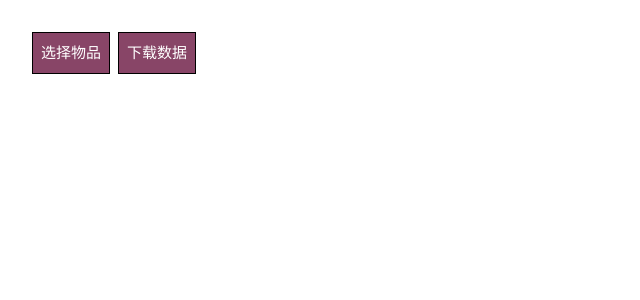
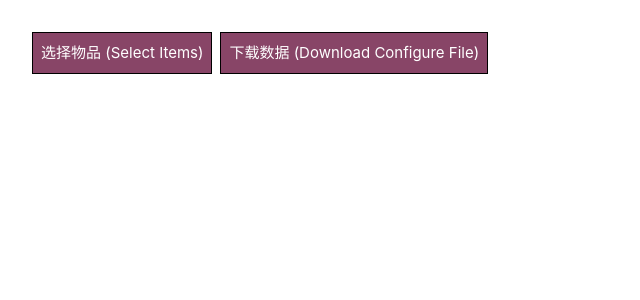
Before and after one commit to ttdly/spacestore-config-editor, a Vue app: page / in a window 1280 px wide. Shown: the top 300 px of the page, without its empty margins (0-640 px from the left). Built offline with nearby package versions, Linux system fonts and the light colour scheme.

Commit message:
Add English Translation for Two Buttons

```diff
--- a/src/views/HomeView.vue
+++ b/src/views/HomeView.vue
@@ -25,8 +25,8 @@ const downLoadJson = function () {
 
 <template>
   <div class="action">
-    <div class="primary-button" @click="() => { entitySelectWindowShow = true }">选择物品</div>
-    <div class="primary-button" @click="downLoadJson">下载数据</div>
+    <div class="primary-button" @click="() => { entitySelectWindowShow = true }">选择物品 (Select Items)</div>
+    <div class="primary-button" @click="downLoadJson">下载数据 (Download Configure File)</div>
   </div>
   <ShopWindow />
   <div class="entity-select-window" v-show="entitySelectWindowShow" @click="() => { entitySelectWindowShow = false }">
```
